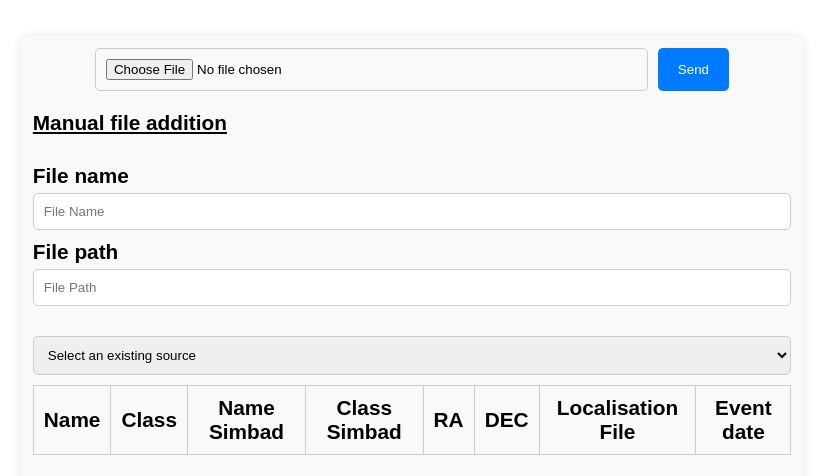
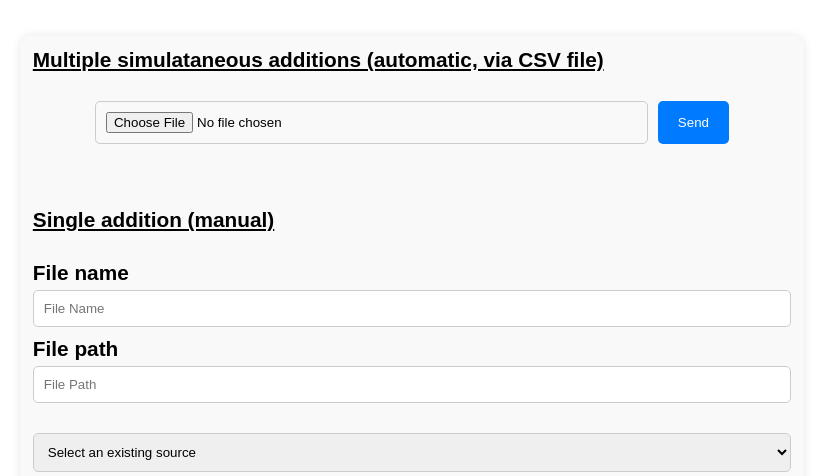
Before and after one commit to sguillot/CompARE, a Django app: page /add/ in a window 1280 px wide. Shown: the part 193-669 px from the top of the page, without its empty margins (228-1050 px from the left). Run offline with Django 4.2, Linux system fonts and the light colour scheme; a user stored in the database is signed in; data comes from the database, SQL or seed files in the repository; lists and menus that the app fills with data are empty.

Commit message:
Sub-title added in Add Entry page
fixing issue #59

```diff
--- a/web_app/compare/templates/compare/insert.html
+++ b/web_app/compare/templates/compare/insert.html
@@ -18,14 +18,19 @@ Add
 
 <div class="allcontent">
 
-    <form method="post" enctype="multipart/form-data" class="upload-form">
-        {% csrf_token %}
-        <input type="file" name="myfile" class="file-input">
-        <button type="submit" class="submit-button">Send</button>
-    </form>
 
     <div class="nscontent">
-        <label><u>Manual file addition</u></label><br>
+        <label><u>Multiple simulataneous additions (automatic, via CSV file)</u></label><br>
+        <form method="post" enctype="multipart/form-data" class="upload-form">
+            {% csrf_token %}
+            <input type="file" name="myfile" class="file-input">
+            <button type="submit" class="submit-button">Send</button>
+        </form>
+        <br>
+    </div>
+
+    <div class="nscontent">
+        <label><u>Single addition (manual)</u></label><br>
 
         <div class="formfilename">
             <label>File name</label>
```
